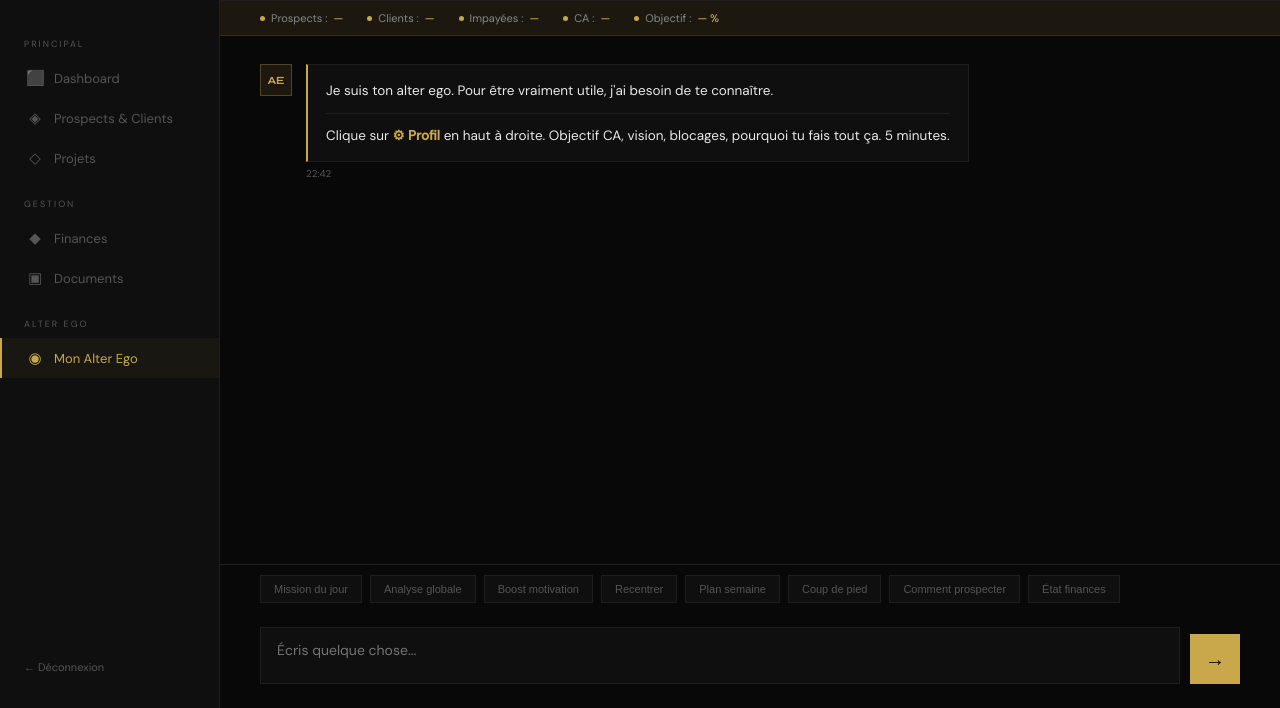
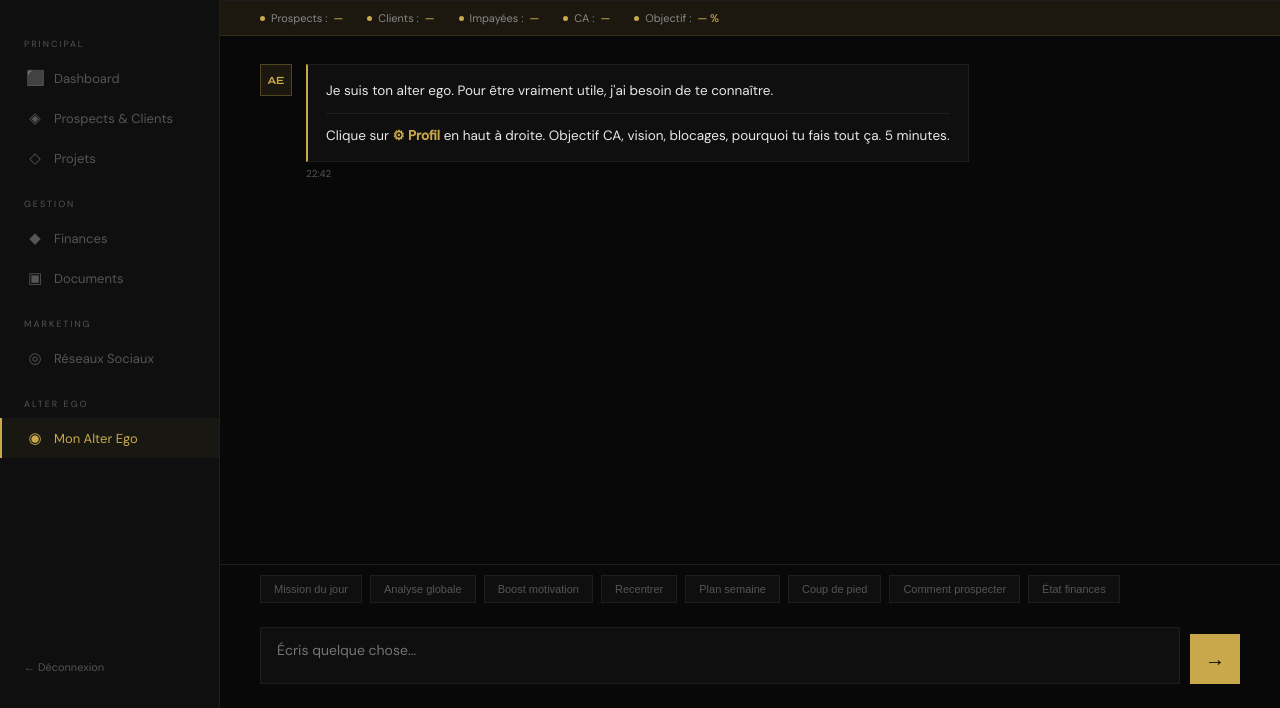
Before and after one commit to 1DBstudio1/Espace-work---DB-studio, a plain HTML site: page alterego.html in a window 1280 px wide. Shown: the part 92-800 px from the top of the page. Drawn offline with Linux system fonts and the light colour scheme; no server answers; sample sign-in values are in the browser's storage.

Commit message:
Add files via upload

```diff
--- a/alterego.html
+++ b/alterego.html
@@ -96,6 +96,8 @@
   <div class="nav-section">Gestion</div>
   <a href="finances.html" class="nav-item"><span class="ico">◆</span> Finances</a>
   <a href="documents.html" class="nav-item"><span class="ico">▣</span> Documents</a>
+  <div class="nav-section">Marketing</div>
+  <a href="reseaux.html" class="nav-item"><span class="ico">◎</span> Réseaux Sociaux</a>
   <div class="nav-section">Alter Ego</div>
   <a href="alterego.html" class="nav-item active"><span class="ico">◉</span> Mon Alter Ego</a>
   <div class="nav-bottom"><a class="nav-logout" onclick="logout()">← Déconnexion</a></div>
```
Also changed, not shown: crm.html (+2 -0 lines), dashboard.html (+2 -0 lines), documents.html (+2 -0 lines), finances.html (+2 -0 lines), projets.html (+2 -0 lines).
